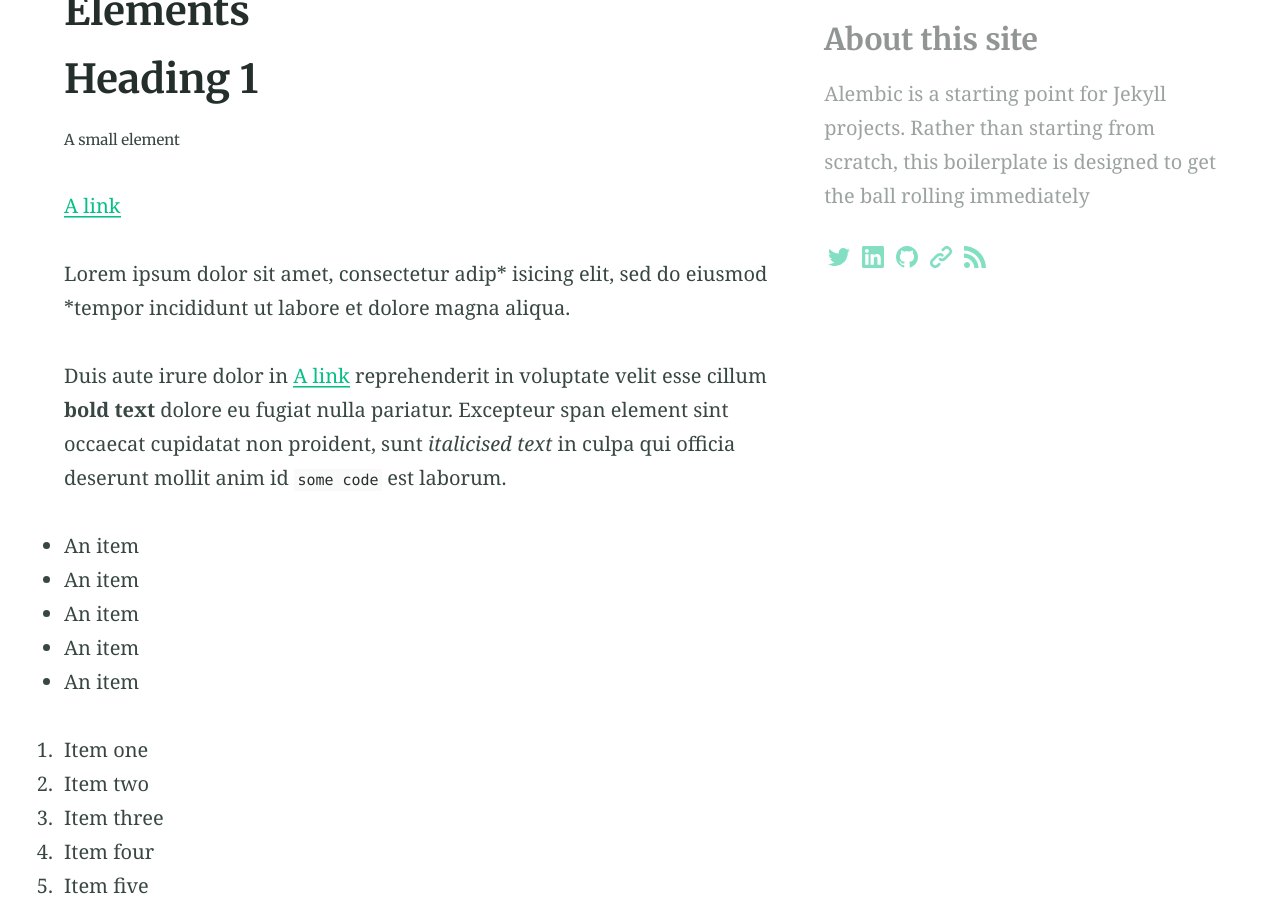
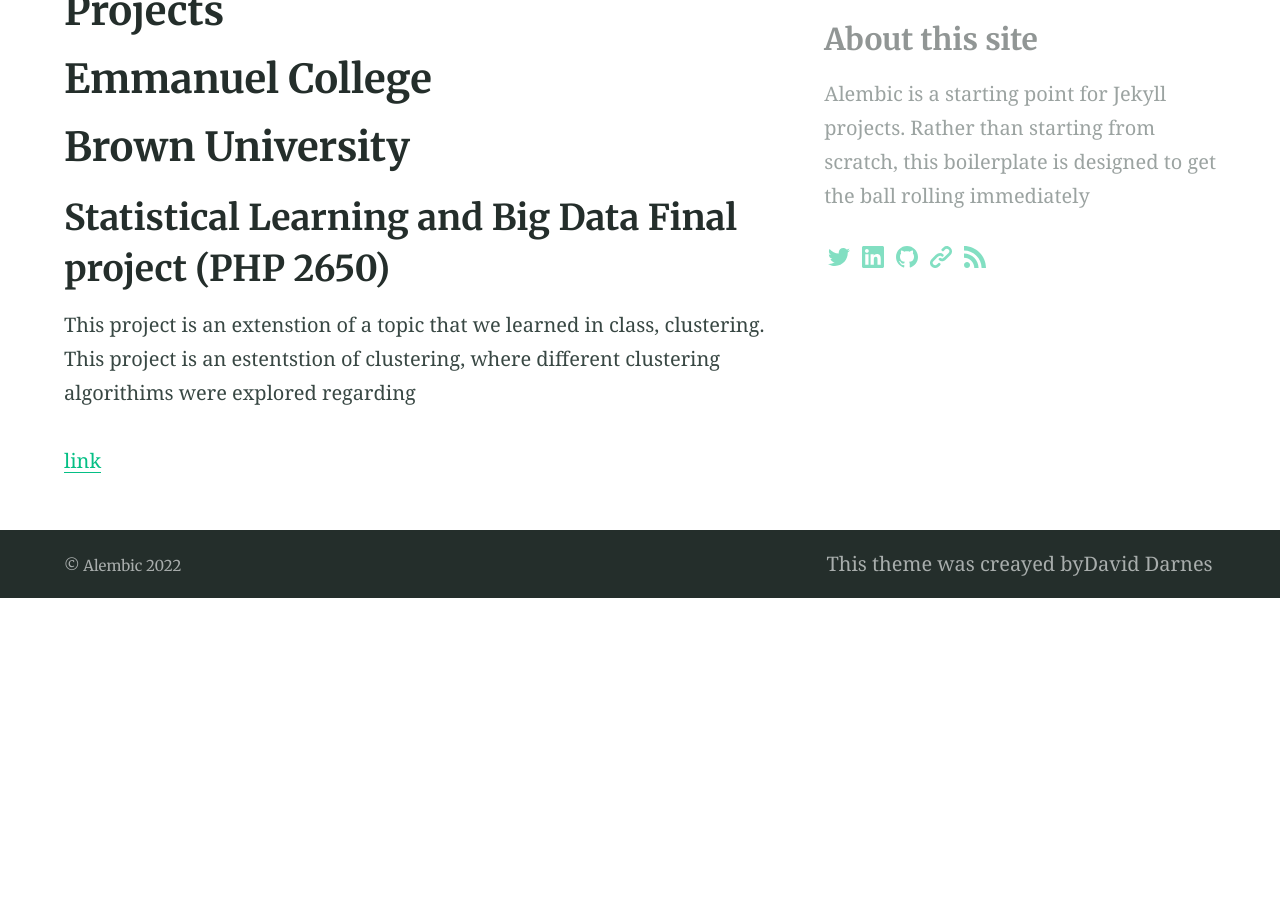
Before and after one commit to timhedspeth/timhedspeth.github.io, a Jekyll site: the page built from projects.md, in a window 1280 px wide and 900 px high, scrolled down 459 px. Built offline with Jekyll 4.4.1, drawn with Linux system fonts in a browser that asks for light colours; after the commit the page ends 1057 px from its top, so only the background shows below that; some of the changed text lies outside the part shown.

Commit message:
Update projects.md

````diff
--- a/projects.md
+++ b/projects.md
@@ -7,129 +7,14 @@ excerpt: "A demo of Markdown and HTML includes"
 aside: true
 ---
 
-# Heading 1
+# Emmanuel College
 
 
-<small>A small element</small>
 
-[A link](https://david.darn.es "A link")
-
-Lorem ipsum dolor sit amet, consectetur adip* isicing elit, sed do eiusmod *tempor incididunt ut labore et dolore magna aliqua.
-
-Duis aute irure dolor in [A link](https://david.darn.es "A link") reprehenderit in voluptate velit esse cillum **bold text** dolore eu fugiat nulla pariatur. Excepteur span element sint occaecat cupidatat non proident, sunt _italicised text_ in culpa qui officia deserunt mollit anim id `some code` est laborum.
-
-* An item
-* An item
-* An item
-* An item
-* An item
-
-1. Item one
-2. Item two
-3. Item three
-4. Item four
-5. Item five
-
-> A simple blockquote
-
-Some HTML...
-
-``` html
-<blockquote cite="http://www.imdb.com/title/tt0284978/quotes/qt1375101">
-  <p>You planning a vacation, Mr. Sullivan?</p>
-  <footer>
-    <a href="http://www.imdb.com/title/tt0284978/quotes/qt1375101">Sunways Security Guard</a>
-  </footer>
-</blockquote>
-```
-
-...CSS...
-
-``` css
-blockquote {
-  text-align: center;
-  font-weight: bold;
-}
-blockquote footer {
-  font-size: .8rem;
-}
-```
-
-...and JavaScript
-
-``` js
-const blockquote = document.querySelector("blockquote")
-const bolden = (keyString, string) =>
-  string.replace(new RegExp(keyString, 'g'), '<strong>'+keyString+'</strong>')
-
-blockquote.innerHTML = bolden("Mr. Sullivan", blockquote.innerHTML)
-```
-
-`Single line of code`
-
-## HTML Includes
-
-### Contact form
-
-{% include site-form.html %}
-
-``` html
-{% raw %}{% include site-form.html %}{% endraw %}
-```
-
-### Demo map embed
-
-{% include map.html id="1UT-2Z-Vg_MG_TrS5X2p8SthsJhc" title="Coffee shop map" %}
-
-``` html
-{% raw %}{% include map.html id="XXXXXX" title="Coffee shop map" %}{% endraw %}
-```
-
-### Button include
-
-{% include button.html text="A button" link="https://david.darn.es" %}
-
-{% include button.html text="A button with icon" link="https://twitter.com/daviddarnes" icon="twitter" %}
-
-``` html
-{% raw %}{% include button.html text="A button" link="https://david.darn.es" %}
-{% include button.html text="A button with icon" link="https://twitter.com/daviddarnes" icon="twitter" %}{% endraw %}
-```
-
-### Icon include
-
-{% include icon.html id="twitter" title="twitter" %} [{% include icon.html id="linkedin" title="twitter" %}](https://www.linkedin.com/in/daviddarnes)
-
-``` html
-{% raw %}{% include icon.html id="twitter" title="twitter" %}
-[{% include icon.html id="linkedin" title="twitter" %}](https://www.linkedin.com/in/daviddarnes){% endraw %}
-```
-
-### Video include
-
-{% include video.html id="zrkcGL5H3MU" title="Siteleaf tutorial video" %}
-
-``` html
-{% raw %}{% include video.html id="zrkcGL5H3MU" title="Siteleaf tutorial video" %}{% endraw %}
-```
+# Brown University
 
 
-### Image includes
+## Statistical Learning and Big Data Final project (PHP 2650)
+This project is an extenstion of a topic that we learned in class, clustering. This project is an estentstion of clustering, where different clustering algorithims were explored regarding
 
-{% include figure.html image="https://picsum.photos/600/800?image=894" caption="Image with caption" width="300" height="800" %}
-
-{% include figure.html image="https://picsum.photos/600/800?image=894" caption="Right aligned image" position="right" width="300" height="800" %}
-
-{% include figure.html image="https://picsum.photos/600/800?image=894" caption="Left aligned image" position="left" width="300" height="800" %}
-
-{% include figure.html image="https://picsum.photos/1600/800?image=894" alt="Image with just alt text" %}
-
-``` html
-{% raw %}{% include figure.html image="https://picsum.photos/600/800?image=894" caption="Image with caption" width="300" height="800" %}
-
-{% include figure.html image="https://picsum.photos/600/800?image=894" caption="Right aligned image" position="right" width="300" height="800" %}
-
-{% include figure.html image="https://picsum.photos/600/800?image=894" caption="Left aligned image" position="left" width="300" height="800" %}
-
-{% include figure.html image="https://picsum.photos/1600/800?image=894" alt="Image with just alt text" %}{% endraw %}
-```
+[link](php2650final.md)
````
Also changed, not shown: other parts of projects.md (+1 -1 lines).
